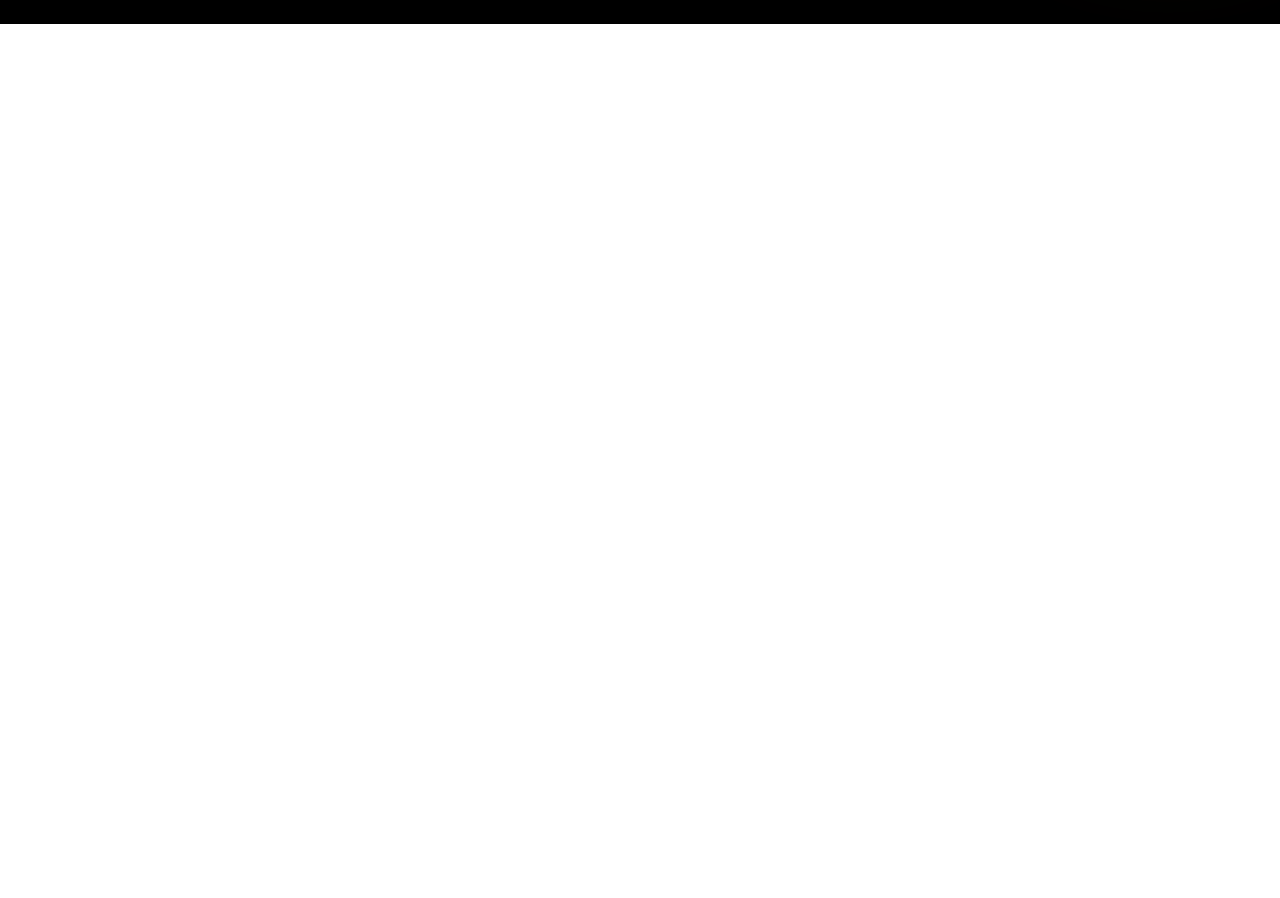
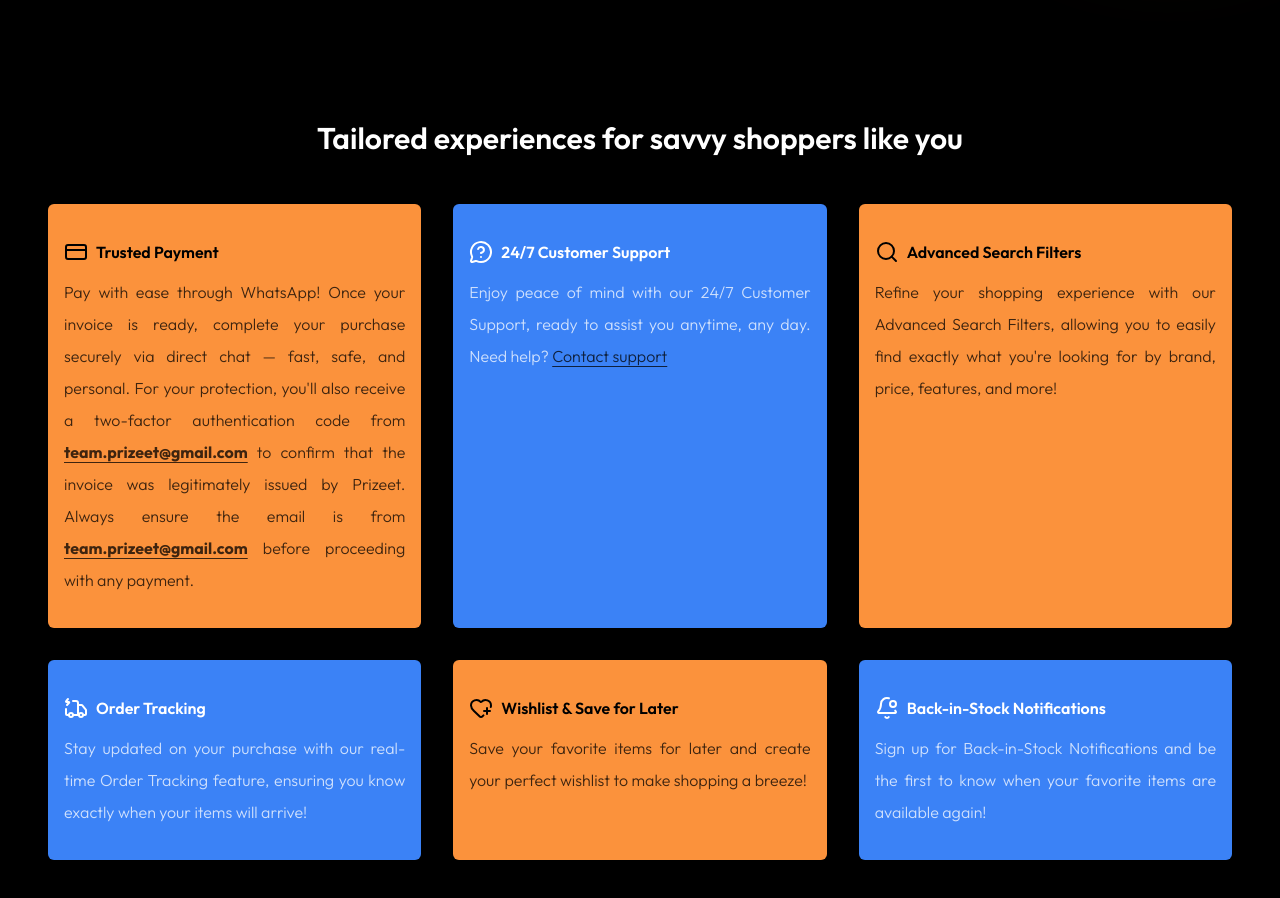
Before and after one commit to i-am-Shekinah/prizeet-redesign, a React (Vite) app: page / in a window 1280 px wide. Shown: the part 2780-3678 px from the top of the page. Before the commit the page ends 2804 px from the top, so only its background shows below. Built offline with nearby package versions, Linux system fonts and the light colour scheme.

Commit message:
feat: implement TailoredExperiences componennt

```diff
--- a/src/components/layouts/Navbar.tsx
+++ b/src/components/layouts/Navbar.tsx
@@ -18,7 +18,7 @@ const Navbar = () => {
       </Link>
 
       <nav
-        className={`max-lg:absolute max-lg:top-0 max-lg:left-0 max-lg:font-medium max-lg:text-lg z-50 flex flex-col lg:flex-row items-center max-lg:justify-center gap-8 lg:px-8 lg:rounded-full lg:py-3 max-lg:h-screen min-lg:rounded-full backdrop-blur-2xl bg-black/70 lg:bg-white/10 lg:border border-gray-300/20 overflow-hidden transition-[width] duration-300 ${
+        className={`max-lg:fixed max-lg:inset-0 max-lg:h-dvh max-lg:font-medium max-lg:text-lg z-50 flex flex-col lg:flex-row items-center max-lg:justify-center gap-8 lg:px-8 lg:rounded-full lg:py-3 min-lg:rounded-full backdrop-blur-2xl bg-black/70 lg:bg-white/10 lg:border border-gray-300/20 overflow-hidden transition-[width] duration-300 ${
           isMenuOpen ? "max-lg:w-full" : "max-lg:w-0"
         }`}
         role="navigation"
@@ -121,7 +121,7 @@ const Navbar = () => {
           to="/"
           data-aos="fade-up"
           data-aos-delay="150"
-          className="px-4 py-2 border border-orange-400 bg-orange-400 rounded-md text-black hover:bg-orange-500 hover:border-orange-500 transition-all duration-500 ease-in-out"
+          className="px-4 py-2 border border-orange-400 bg-orange-400 rounded-md text-black hover:bg-orange-500 hover:border-orange-500 transition-all duration-500 ease-in-out cursor-pointer"
           aria-label="Login to your account"
         >
           Login
--- /dev/null
+++ b/src/components/sections/TailoredExperiences.tsx
@@ -0,0 +1,128 @@
+import {
+  BellDot,
+  CreditCard,
+  HeartPlus,
+  MessageCircleQuestionMark,
+  Search,
+  TruckElectric,
+} from "lucide-react";
+
+import BlurCircle from "../ui/BlurCircle";
+
+const TailoredExperiences = () => {
+  return (
+    <>
+      <section className="overflow-x-hidden px-6 lg:px-12 py-24 leading-loose bg-black text-white">
+        <BlurCircle top="0" right="0" />
+        <h2
+          data-aos="fade-up"
+          data-aos-delay="150"
+          className="text-3xl text-center mb-4 font-semibold"
+        >
+          Tailored experiences for savvy shoppers like you
+        </h2>
+
+        {/* perks */}
+        <div className="grid grid-cols1 md:grid-cols-2 lg:grid-cols-3 gap-8 mt-12">
+          {/* trusted payments */}
+          <div className="bg-orange-400 rounded-md py-8 px-4 text-black">
+            <div className="flex gap-2 items-center mb-2">
+              <CreditCard />
+              <p className="font-semibold">Trusted Payment</p>
+            </div>
+            <p className="opacity-75 font-light text-justify">
+              Pay with ease through WhatsApp! Once your invoice is ready,
+              complete your purchase securely via direct chat — fast, safe, and
+              personal. For your protection, you'll also receive a two-factor
+              authentication code from{" "}
+              <a
+                href="mailto:team.prizeet@gmail.com"
+                className="font-bold underline underline-offset-4 hover:font-semibold transition-all duration-300 ease-in-out"
+              >
+                team.prizeet@gmail.com
+              </a>{" "}
+              to confirm that the invoice was legitimately issued by Prizeet.
+              Always ensure the email is from{" "}
+              <a
+                href="mailto:team.prizeet@gmail.com"
+                className=" font-bold underline underline-offset-4 hover:font-semibold transition-all duration-300 ease-in-out"
+              >
+                team.prizeet@gmail.com
+              </a>{" "}
+              before proceeding with any payment.
+            </p>
+          </div>
+
+          {/* customer support */}
+          <div className="bg-blue-500 rounded-md py-8 px-4">
+            <div className="flex gap-2 items-center mb-2">
+              <MessageCircleQuestionMark />
+              <p className="font-semibold">24/7 Customer Support</p>
+            </div>
+            <p className="opacity-75 font-light text-justify">
+              Enjoy peace of mind with our 24/7 Customer Support, ready to
+              assist you anytime, any day. Need help?{" "}
+              <a
+                href="mailto:team.prizeet@gmail.com"
+                className="text-black underline underline-offset-4 hover:font-semibold transition-all duration-300 ease-in-out"
+              >
+                Contact support
+              </a>
+            </p>
+          </div>
+
+          {/* advanced search */}
+          <div className="bg-orange-400 rounded-md py-8 px-4 text-black">
+            <div className="flex gap-2 items-center mb-2">
+              <Search />
+              <p className="font-semibold">Advanced Search Filters</p>
+            </div>
+            <p className="opacity-75 font-light text-justify">
+              Refine your shopping experience with our Advanced Search Filters,
+              allowing you to easily find exactly what you're looking for by
+              brand, price, features, and more!
+            </p>
+          </div>
+
+          {/* order tracking */}
+          <div className="bg-blue-500 rounded-md py-8 px-4">
+            <div className="flex gap-2 items-center mb-2">
+              <TruckElectric />
+              <p className="font-semibold">Order Tracking</p>
+            </div>
+            <p className="opacity-75 font-light text-justify">
+              Stay updated on your purchase with our real-time Order Tracking
+              feature, ensuring you know exactly when your items will arrive!
+            </p>
+          </div>
+
+          {/* Wishlist */}
+          <div className="bg-orange-400 rounded-md py-8 px-4 text-black">
+            <div className="flex gap-2 items-center mb-2">
+              <HeartPlus />
+              <p className="font-semibold">Wishlist & Save for Later</p>
+            </div>
+            <p className="opacity-75 font-light text-justify">
+              Save your favorite items for later and create your perfect
+              wishlist to make shopping a breeze!
+            </p>
+          </div>
+
+          {/* stock notifications */}
+          <div className="bg-blue-500 rounded-md py-8 px-4">
+            <div className="flex gap-2 items-center mb-2">
+              <BellDot />
+              <p className="font-semibold">Back-in-Stock Notifications</p>
+            </div>
+            <p className="opacity-75 font-light text-justify">
+              Sign up for Back-in-Stock Notifications and be the first to know
+              when your favorite items are available again!
+            </p>
+          </div>
+        </div>
+      </section>
+    </>
+  );
+};
+
+export default TailoredExperiences;
--- a/src/components/ui/CardPlusImage.tsx
+++ b/src/components/ui/CardPlusImage.tsx
@@ -81,7 +81,7 @@ const CardPlusImage = () => {
         <img
           src={forBuyers}
           alt="Card image for buyers"
-          className="max-lg:rounded-md lg:rounded-tr-md lg:rounded-br-md h-full w-auto object-cover"
+          className="max-lg:rounded-md lg:rounded-tr-md lg:rounded-br-md h-full w-full object-cover"
         />
       </div>
 
@@ -90,7 +90,7 @@ const CardPlusImage = () => {
         <img
           src={forVendors}
           alt="Card image for buyers"
-          className="max-lg:rounded-md lg:rounded-tl-md lg:rounded-bl-md h-full w-auto object-cover"
+          className="max-lg:rounded-md lg:rounded-tl-md lg:rounded-bl-md h-full w-full object-cover"
         />
         <div className="max-lg:absolute w-full bg-gradient-to-t from-blue-500 via-blue-500 to-transparent lg:bg-blue-500 p-8 text-black h-full max-lg:rounded-md lg:rounded-tr-md lg:rounded-br-md">
           <p className="max-lg:text-white">For vendors</p>
--- a/src/pages/Home.tsx
+++ b/src/pages/Home.tsx
@@ -1,5 +1,6 @@
 import Hero from "../components/sections/Hero";
 import LatestSmartphones from "../components/sections/LatestSmartphones";
+import TailoredExperiences from "../components/sections/TailoredExperiences";
 import WhatWeOffer from "../components/sections/WhatWeOffer";
 
 const Home = () => {
@@ -8,6 +9,7 @@ const Home = () => {
       <Hero />
       <WhatWeOffer />
       <LatestSmartphones />
+      <TailoredExperiences />
     </>
   );
 };
```
